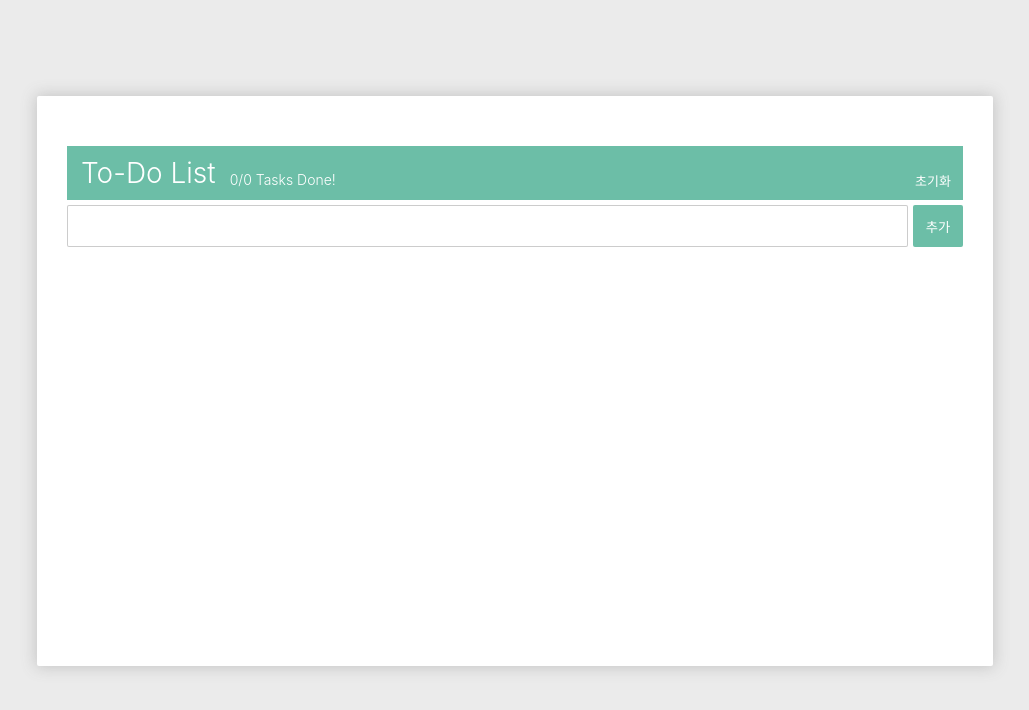
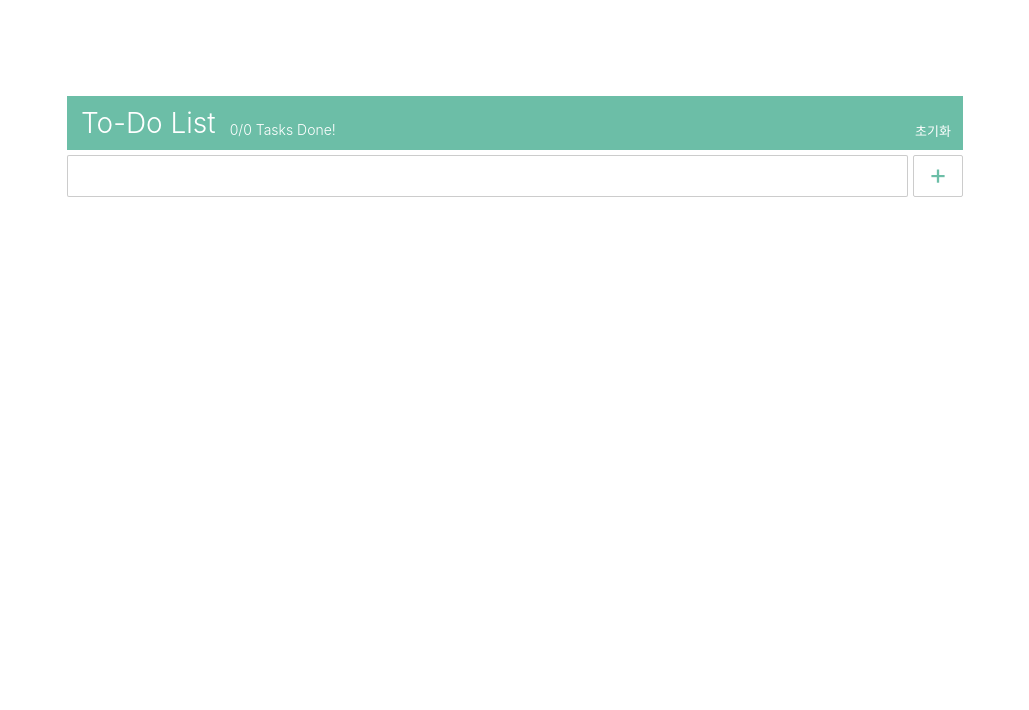
Before and after one commit to ayeonee/meemo, a React (Create React App) app in the folder meemo-client/: page /todo in a window 1280 px wide. Shown: the top 710 px of the page, without its empty margins (125-1154 px from the left). Built offline with nearby package versions, Linux system fonts and the light colour scheme.

Commit message:
modified styles

```diff
--- a/meemo-client/src/components/Navigation/Navigation.module.scss
+++ b/meemo-client/src/components/Navigation/Navigation.module.scss
@@ -3,7 +3,7 @@
 .nav_wrapper {
   width: 100vw;
   height: 80px;
-  display: flex;
+  @include flex_row;
   align-items: center;
   justify-content: center;
   background-color: white;
@@ -18,20 +18,18 @@
     justify-content: space-between;
     width: 92vw;
 
+    .logo {
+      margin-top: 6px;
+      height: 50px;
+      cursor: pointer;
+    }
+
     .nav_items {
       @include flex_row;
       align-items: center;
       width: fit-content;
 
-      .logo {
-        margin-top: 6px;
-        height: 50px;
-        cursor: pointer;
-      }
-
       .nav_menus {
-        margin-left: 4vw;
-
         .nav_menu,
         .nav_menu_checked {
           padding: 3px 4px 0 4px;
@@ -63,28 +61,27 @@
       align-items: center;
 
       .nav_username {
-        margin-right: 30px;
-        font-size: 17px;
+        margin-right: 15px;
+        font-size: 15px;
         font-weight: 400;
       }
 
       .logout_btn {
         width: 90px;
         height: 40px;
-        margin-top: 2px;
         font-size: 15px;
         font-weight: 400;
-        color: black;
+        color: rgb(46, 46, 46);
         border-style: none;
+        background-color: transparent;
         cursor: pointer;
 
         &:hover {
           transform: translate(0, -0.5px);
-          box-shadow: 0px 2px 3px rgba(44, 44, 44, 0.137);
+          color: rgb(100, 100, 100);
         }
 
         &:active {
-          box-shadow: none;
           transform: scale(0.98);
         }
 
--- a/meemo-client/src/components/Navigation/index.tsx
+++ b/meemo-client/src/components/Navigation/index.tsx
@@ -45,10 +45,10 @@ function Navigation() {
   return (
     <div className={style.nav_wrapper}>
       <div className={style.nav_inside}>
+        <Link to="/schedule">
+          <img className={style.logo} src={`${logo}`} alt="logo" />
+        </Link>
         <div className={style.nav_items}>
-          <Link to="/schedule">
-            <img className={style.logo} src={`${logo}`} alt="logo" />
-          </Link>
           <div className={style.nav_menus}>
             {menuColor.map((data) => (
               <NavItem
--- a/meemo-client/src/pages/schedule/TimeTable/TimeTableStyle.module.scss
+++ b/meemo-client/src/pages/schedule/TimeTable/TimeTableStyle.module.scss
@@ -6,19 +6,18 @@
   background-color: white;
   width: fit-content;
   text-align: center;
-  box-shadow: 0px 0px 15px 1px rgba(102, 102, 102, 0.295);
 
   .table_header {
     border: $gray_border;
     border-right: none;
     border-spacing: 0;
-    color: rgb(32, 32, 32);
-    font-size: 17px;
+    font-size: 18px;
     font-weight: 400;
+    color: white;
 
     tr {
       height: 40px;
-      background-color: $green_grade_2;
+      background-color: $green_grade_4;
     }
     th {
       width: 80px;
--- a/meemo-client/src/pages/todo/TodoHeader/TodoHeader.module.scss
+++ b/meemo-client/src/pages/todo/TodoHeader/TodoHeader.module.scss
@@ -7,7 +7,6 @@
   width: 100%;
   background-color: $green_grade_4;
   color: white;
-  margin-top: 30px;
   padding: 10px 0 10px 0;
 
   .todo_header_front {
--- a/meemo-client/src/pages/todo/TodoInput/InputTodo.module.scss
+++ b/meemo-client/src/pages/todo/TodoInput/InputTodo.module.scss
@@ -18,7 +18,7 @@
       outline: none;
       transform: translate(0, -1px);
       box-shadow: 0 2px 1px rgba(126, 126, 126, 0.103);
-      border: 1px solid $green_grade_4;
+      border-color: $green_grade_4;
     }
   }
 
@@ -26,15 +26,17 @@
     width: 50px;
     height: 42px;
     margin: 5px 0 0 5px;
-    border: none;
+    padding-bottom: 4px;
+    border: 1px solid rgba(126, 126, 126, 0.397);
     border-radius: 2px;
-    color: white;
-    background-color: $green_grade_4;
+    color: $green_grade_4;
+    background-color: transparent;
+    font-size: 28px;
     cursor: pointer;
 
     &:hover {
       transform: translate(0, -1px);
-      box-shadow: 0 2px 1px rgba(126, 126, 126, 0.13);
+      border-color: $green_grade_4;
     }
 
     &:active {
--- a/meemo-client/src/pages/todo/TodoInput/index.tsx
+++ b/meemo-client/src/pages/todo/TodoInput/index.tsx
@@ -30,7 +30,7 @@ function InputTodo() {
         value={input}
         onChange={onChangeInput}
       />
-      <button className={style.todo_input_button}>추가</button>
+      <button className={style.todo_input_button}>+</button>
     </form>
   );
 }
--- a/meemo-client/src/pages/todo/TodoPage.module.scss
+++ b/meemo-client/src/pages/todo/TodoPage.module.scss
@@ -10,10 +10,9 @@
     min-height: 500px;
     height: fit-content;
     margin-top: 12vh;
-    padding: 20px 30px 50px 30px;
+    padding: 0px 30px 50px 30px;
 
     background-color: white;
     border-radius: 2px;
-    box-shadow: 0px 0px 15px 1px rgba(102, 102, 102, 0.295);
   }
 }
--- a/meemo-client/src/styles/reset.module.scss
+++ b/meemo-client/src/styles/reset.module.scss
@@ -11,7 +11,7 @@
 }
 
 html {
-  background-color: rgb(235, 235, 235);
+  background-color: white;
 }
 h1,
 h2,
```
